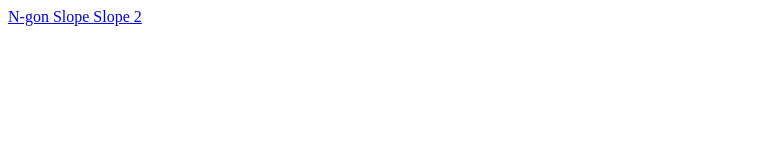
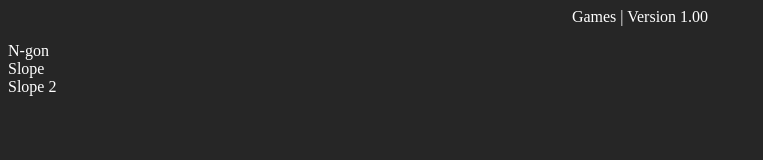
Before and after one commit to Spew45/Game-Links, a plain HTML site: page index.html in a window 1280 px wide. Shown: the whole page, without its empty margins (0-763 px from the left). Drawn offline with Linux system fonts and the light colour scheme.

Commit message:
Update index.html

```diff
--- a/index.html
+++ b/index.html
@@ -1,3 +1,8 @@
-<a href="landgreen.github.io/sidescroller/">N-gon
-<a href="spew45.github.io/simple-games-assets/src/slope/">Slope
-<a href="spew45.github.io/simple-games-assets/src/slope-2/">Slope 2
+<body style="background-color: #262626">
+  <p style="color: white; text-align: center;">Games | Version 1.00</p>
+  <a href="https://landgreen.github.io/sidescroller/" style="text-decoration: none; color: #fff;">N-gon
+  <br>
+  <a href="https://spew45.github.io/simple-games-assets/src/slope/" style="text-decoration: none; color: #fff;">Slope
+  <br>
+  <a href="https://spew45.github.io/simple-games-assets/src/slope-2/" style="text-decoration: none; color: #fff;">Slope 2
+</body>
```
